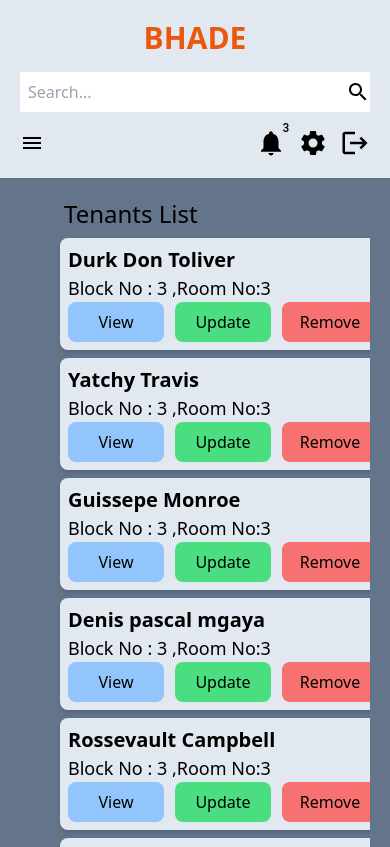
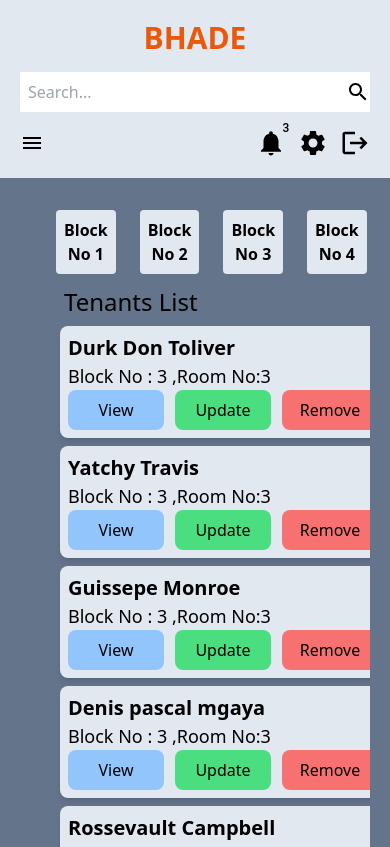
Before and after one commit to Frank-128/bhade, a React (Vite) app: page / in a window 390 px wide. Shown: the top 847 px of the page. Built offline with nearby package versions, Linux system fonts and the light colour scheme.

Commit message:
NDAGULA DID THIS

```diff
--- a/src/pages/Dashboard.jsx
+++ b/src/pages/Dashboard.jsx
@@ -10,11 +10,8 @@ function Dashboard() {
   return (
    <div>
    {/* dashboard for smaller devices from 280 - 767 */}
-
-
-     <div className="bg-slate-500 flex h-fit md:hidden  al:ml-1 sx:ml-0 w-screen   p-5 flex-col hideScroll">
-
-
+     <div className="bg-slate-500 flex h-fit ml:hidden  al:ml-1 sx:ml-0 w-screen   p-5 flex-col hideScroll">
+     <BlockRows/>
       <div className="basis-11/12 flex">
         <div className="basis-3/4 ml-6 w-screen al:flex-1  h-3/6 overflow-y-scroll">
          <div className="">
```
